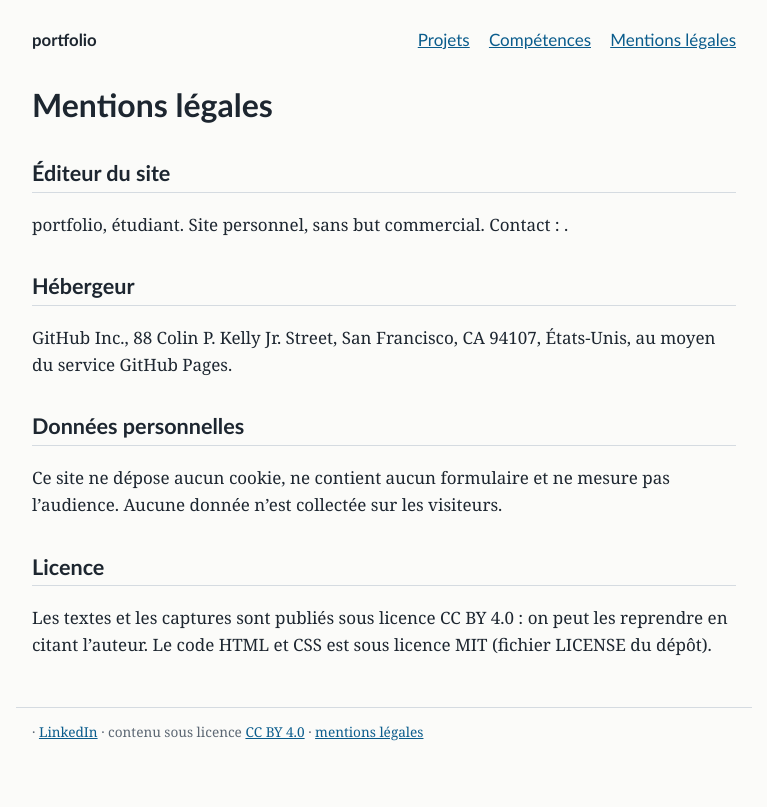
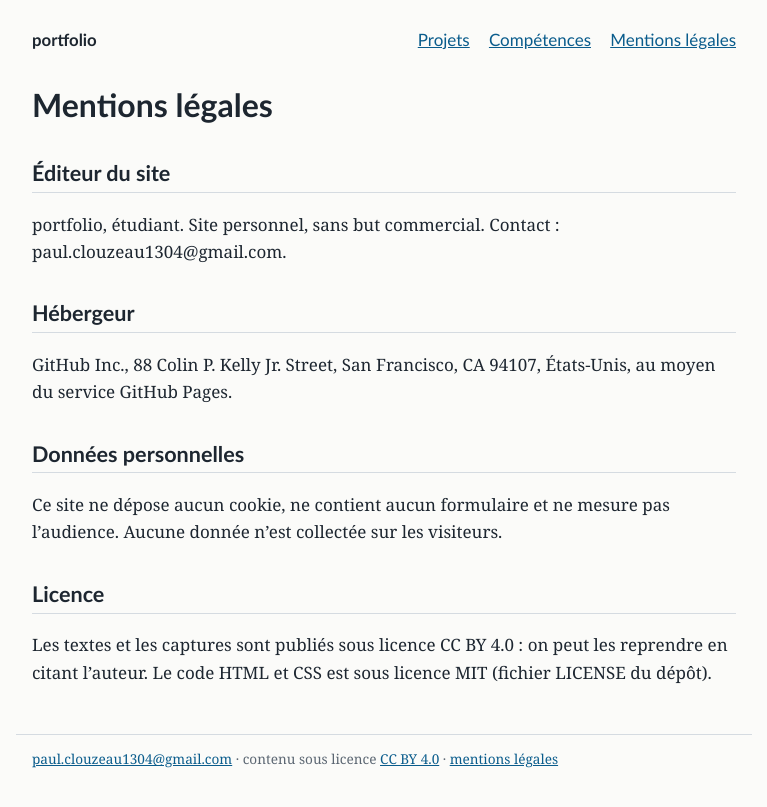
Before and after one commit to paulclouzeau1304-spec/portfolio, a Jekyll site: the page built from mentions-legales.md, in a window 1280 px wide. Shown: the top 807 px of the page, without its empty margins (256-1023 px from the left). Built offline with Jekyll 4.4.1, drawn with Linux system fonts in a browser that asks for light colours; some of the changed lines change nothing that is shown.

Commit message:
Update _config.yml

```diff
--- a/_config.yml
+++ b/_config.yml
@@ -1,28 +1,9 @@
-Réglages du portfolio. Modifiez les quatre lignes ci-dessous, enregistrez,
-# et le site se met à jour tout seul après la publication.
-title: "Paul Clouzeau"
+Rtitle: "Paul Clouzeau"
 description: "Étudiant en BTS SIO option SISR, 1re année. Mes réalisations professionnelles, au fil de la formation."
 email: "paul.clouzeau1304@gmail.com"
-linkedin: "Linkedin.com/in/PaulClouzeau"
-
+linkedin: ""
 lang: fr
-
-# Chaque fichier déposé dans le dossier _projets devient une page du site.
-collections:
-  projets:
-    output: true
-    permalink: /projets/:name/
-
-defaults:
-  - scope:
-      path: ""
-      type: projets
-    values:
-      layout: projet
-
-exclude:
-  - README.md
-  - LICENSE
-
-# Publier aussi les projets dont la date est postérieure au jour de la publication
+collections: {projets: {output: true, permalink: "/projets/:name/"}}
+defaults: [{scope: {path: "", type: projets}, values: {layout: projet}}]
+exclude: [README.md, LICENSE]
 future: true
```
